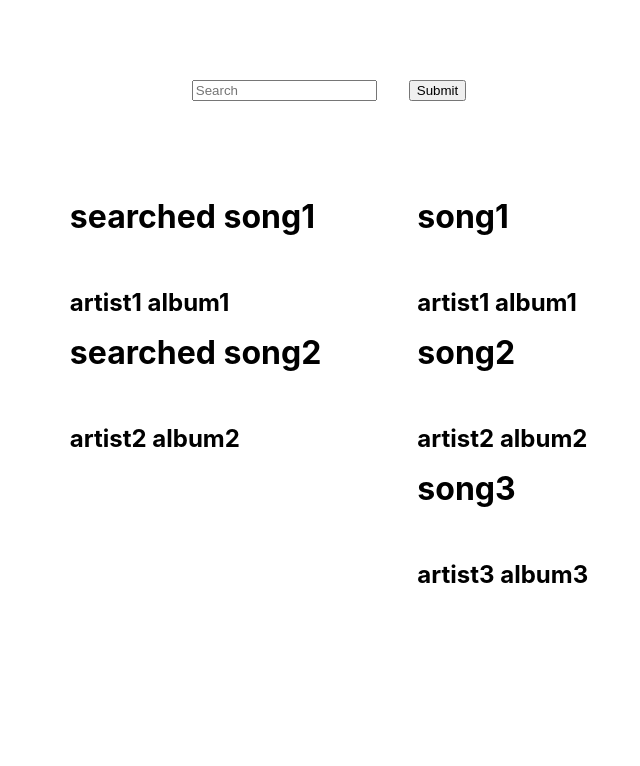
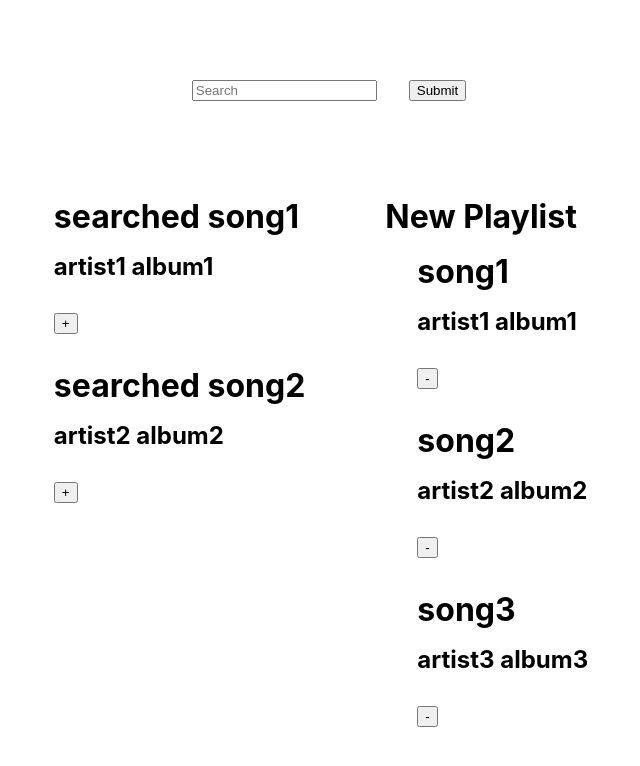
Before and after one commit to Bawnk1n/jammming, a React (Create React App) app: page / in a window 1280 px wide. Shown: the top 766 px of the page, without its empty margins (311-951 px from the left). Built offline with nearby package versions, Linux system fonts and the light colour scheme.

Commit message:
fill out functionality for adding and removing tracks

```diff
--- a/src/Components/App.js
+++ b/src/Components/App.js
@@ -40,13 +40,22 @@ export const App = () => {
             albumName:'album2'
         }
     ])
+    const [playlistName, setPlaylistName] = useState('New Playlist')
+
+    const addSong = (track) => {
+        setPlaylistTracks([...playlistTracks, track])
+    }
+
+    const removeSong = (track) => {
+        setPlaylistTracks(playlistTracks.filter(origtrack => origtrack !== track))
+    }
 
     return(
         <div className = 'main'>
             <SearchBar />
             <div className='playlists'>
-                <SearchResults searchResults={searchResults}/>
-                <Playlist playlistTracks={playlistTracks}/>
+                <SearchResults searchResults={searchResults} addSong={addSong}/>
+                <Playlist playlistTracks={playlistTracks} playlistName = {playlistName} removeSong={removeSong}/>
             </div>
         </div>
     )
--- a/src/Components/Playlist.js
+++ b/src/Components/Playlist.js
@@ -4,6 +4,11 @@ import { Tracklist } from './Tracklist';
 export const Playlist = (props) => {
 
     return(
-        <Tracklist results={props.playlistTracks}/>
+        <div>
+            <h1>{props.playlistName}</h1>
+            <Tracklist results={props.playlistTracks}
+            changeSong={props.removeSong}
+            isAdd={false}/>
+        </div>
     )
 }
--- a/src/Components/SearchResults.js
+++ b/src/Components/SearchResults.js
@@ -4,6 +4,6 @@ import { Tracklist } from './Tracklist';
 export const SearchResults = (props) => {
 
     return(
-        <Tracklist results={props.searchResults}/>
+        <Tracklist results={props.searchResults} changeSong={props.addSong} isAdd={true}/>
     )
 }
--- a/src/Components/Track.js
+++ b/src/Components/Track.js
@@ -2,10 +2,17 @@ import React from 'react';
 
 export const Track = (props) => {
 
+    let isAdd = props.isAdd;
+
+    const handleChangeSong = (event) => {
+        props.changeSong(props.track)
+    }
+
 return(
     <div>
-        <h1>{props.songName}</h1> <br/>
+        <h1>{props.songName}</h1>
         <h2>{props.artistName} {props.albumName}</h2>
+        {isAdd ? <button onClick={handleChangeSong}>+</button> : <button onClick={handleChangeSong}>-</button>}
     </div>
 )
 }
--- a/src/Components/Tracklist.js
+++ b/src/Components/Tracklist.js
@@ -9,7 +9,14 @@ export const Tracklist = (props) => {
         <div className='tracklist'>
             {props.results.map((track) => {
                 return (
-                    <Track key={track.id} songName={track.trackName} artistName={track.artistName} albumName={track.albumName} />
+                    <Track key={track.id}
+                    track={track}
+                    songName={track.trackName}
+                    artistName={track.artistName}
+                    albumName={track.albumName}
+                    changeSong={props.changeSong}
+                    isAdd={props.isAdd}
+                    />
                 )
             })}
         </div>
```
